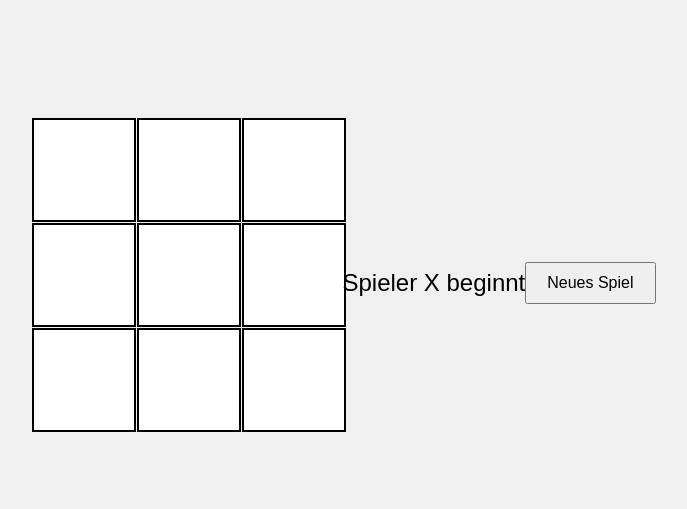
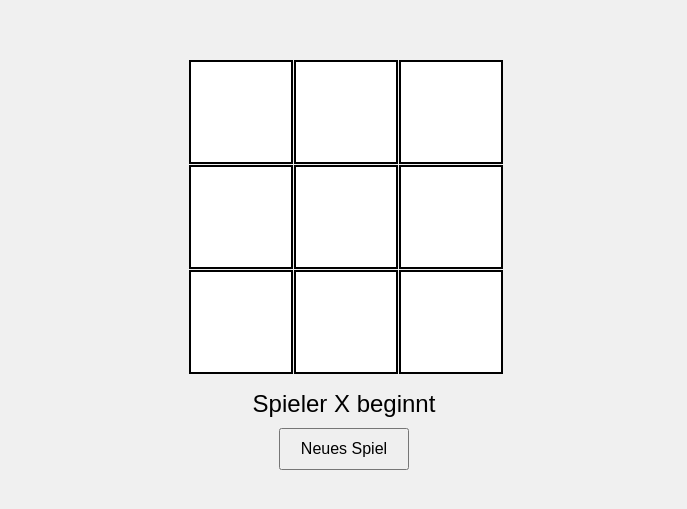
Before and after one commit to Maximilian-co/Maximilian-co.github.io, a plain HTML site: page index.html in a window 1280 px wide. Shown: the part 135-644 px from the top of the page, without its empty margins (296-983 px from the left). Drawn offline with Linux system fonts and the light colour scheme.

Commit message:
Update index.html

```diff
--- a/index.html
+++ b/index.html
@@ -7,9 +7,11 @@
     <style>
         body {
             display: flex;
+            flex-direction: column;
             justify-content: center;
             align-items: center;
             height: 100vh;
+            margin: 0;
             background-color: #f0f0f0;
             font-family: Arial, sans-serif;
         }
@@ -34,12 +36,15 @@
         .cell:hover {
             background-color: #ddd;
         }
+        .controls {
+            margin-top: 20px;
+            text-align: center;
+        }
         .message {
-            margin-top: 20px;
             font-size: 1.5em;
         }
         button {
-            margin-top: 20px;
+            margin-top: 10px;
             padding: 10px 20px;
             font-size: 1em;
             cursor: pointer;
@@ -60,8 +65,10 @@
         <div class="cell" data-index="8"></div>
     </div>
 
-    <div class="message" id="message"></div>
-    <button onclick="resetGame()">Neues Spiel</button>
+    <div class="controls">
+        <div class="message" id="message"></div>
+        <button onclick="resetGame()">Neues Spiel</button>
+    </div>
 
     <script>
         const cells = document.querySelectorAll('.cell');
@@ -119,7 +126,7 @@
             board = ['', '', '', '', '', '', '', '', ''];
             currentPlayer = 'X';
             gameActive = true;
-            message.textContent = ` Spieler ${currentPlayer} beginnt `;
+            message.textContent = `Spieler ${currentPlayer} beginnt`;
             cells.forEach(cell => (cell.textContent = ''));
         }
 
```
